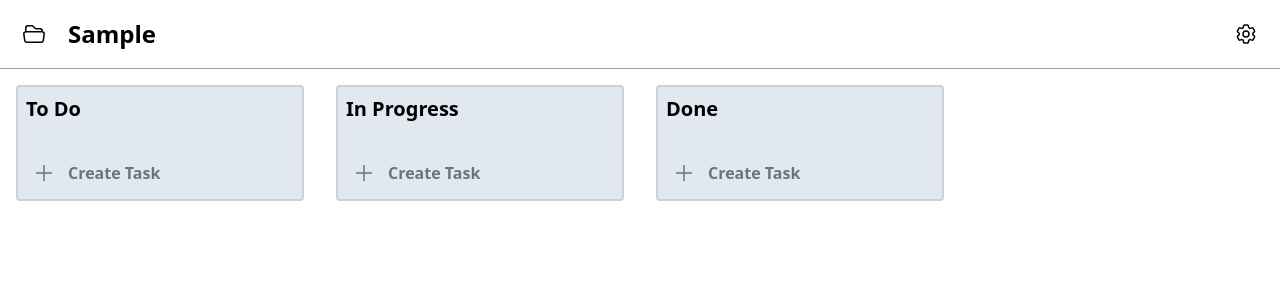
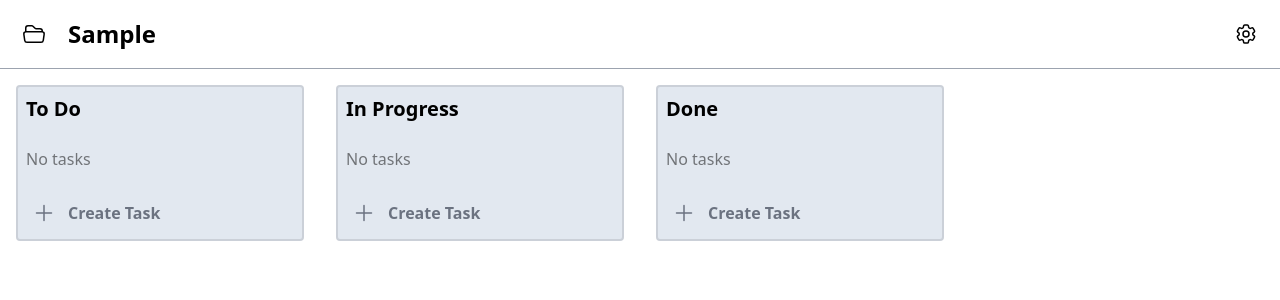
Before and after one commit to jmalinkiewicz/project-management-app, a React (Vite) app: page /new in a window 1280 px wide. Both pictures are taken after typing "Sample" into the empty fields and a click on the button "Create". Shown: the top 300 px of the page. Built offline with nearby package versions, Linux system fonts and the light colour scheme.

Commit message:
handle dragging tasks

```diff
--- a/package.json
+++ b/package.json
@@ -10,6 +10,7 @@
     "preview": "vite preview"
   },
   "dependencies": {
+    "@dnd-kit/core": "^6.1.0",
     "@paralleldrive/cuid2": "^2.2.2",
     "@types/react-router-dom": "^5.3.3",
     "framer-motion": "^11.2.11",
--- a/src/components/list/index.tsx
+++ b/src/components/list/index.tsx
@@ -3,6 +3,8 @@ import { Project, Task, useProjects } from "../../state/projects";
 import XMarkIcon from "../icons/xmark";
 import PlusIcon from "../icons/plus";
 import { createId } from "@paralleldrive/cuid2";
+import TaskCard from "../task";
+import { useDroppable } from "@dnd-kit/core";
 
 type Props = {
   id: string;
@@ -26,6 +28,11 @@ export default function List({ id, type }: Props) {
   const [name, setName] = useState("");
   const [isCreating, setIsCreating] = useState(false);
   const { updateProject } = useProjects();
+  const { isOver, setNodeRef } = useDroppable({
+    id: type,
+  });
+
+  const style = isOver ? "bg-slate-300 pb-8" : "";
 
   function handleCreateTask(e: React.MouseEvent<HTMLButtonElement>) {
     e.preventDefault();
@@ -88,23 +95,17 @@ export default function List({ id, type }: Props) {
   return (
     <div className="flex w-72 min-w-72 flex-col gap-4 rounded border-2 border-black/10 bg-slate-200 p-2">
       <h2 className="text-xl font-semibold">{label}</h2>
-      <div className="flex flex-col gap-2">
+      <div ref={setNodeRef} className={`flex flex-col gap-2 rounded ${style}`}>
         {tasks?.map((task) => (
-          <div
+          <TaskCard
             key={task?.id}
-            className="flex justify-between hyphens-auto rounded bg-gray-100 p-2 shadow"
-          >
-            <span>{task?.name}</span>
-            <button
-              onClick={() => {
-                handleDeleteTask(task?.id || "");
-              }}
-              className="rounded hover:bg-gray-200"
-            >
-              <XMarkIcon />
-            </button>
-          </div>
+            task={task}
+            handleDeleteTask={handleDeleteTask}
+          />
         ))}
+        {tasks?.length === 0 && (
+          <h3 className="py-2 text-black/50">No tasks</h3>
+        )}
       </div>
       <form className="flex flex-col gap-2">
         {isCreating && (
--- /dev/null
+++ b/src/components/task/index.tsx
@@ -0,0 +1,39 @@
+import { useDraggable } from "@dnd-kit/core";
+import XMarkIcon from "../icons/xmark";
+
+type Props = {
+  task: any;
+  handleDeleteTask: (id: string) => void;
+};
+
+export default function TaskCard({ task, handleDeleteTask }: Props) {
+  const { attributes, listeners, setNodeRef, transform } = useDraggable({
+    id: task?.id,
+  });
+
+  const style = transform
+    ? {
+        transform: `translate3d(${transform.x}px, ${transform.y}px, 0)`,
+      }
+    : undefined;
+
+  return (
+    <div
+      ref={setNodeRef}
+      style={style}
+      {...listeners}
+      {...attributes}
+      className="flex justify-between hyphens-auto rounded bg-gray-100 p-2 shadow"
+    >
+      <span>{task?.name}</span>
+      <button
+        onClick={() => {
+          handleDeleteTask(task?.id || "");
+        }}
+        className="rounded hover:bg-gray-200"
+      >
+        <XMarkIcon />
+      </button>
+    </div>
+  );
+}
--- a/src/routes/new.tsx
+++ b/src/routes/new.tsx
@@ -27,6 +27,7 @@ export default function New() {
         done: [],
       },
       slug,
+      tasks: [],
     });
 
     navigate("/projects/" + slug);
--- a/src/routes/projectPage.tsx
+++ b/src/routes/projectPage.tsx
@@ -1,15 +1,18 @@
 import { useNavigate, useParams } from "react-router-dom";
 import Nav from "../components/nav";
-import { useProjects } from "../state/projects";
+import { ListKey, Project, useProjects } from "../state/projects";
 import { useEffect } from "react";
 import List from "../components/list";
+import { DndContext } from "@dnd-kit/core";
 
 export default function ProjectPage() {
   const navigate = useNavigate();
   const params = useParams();
-  const project = useProjects((state) =>
+  const project: Project | undefined = useProjects((state) =>
     state.projects.find((p) => p.slug === params.slug),
-  );
+  ) as Project;
+
+  const { updateProject } = useProjects();
 
   useEffect(() => {
     if (!project) {
@@ -17,13 +20,58 @@ export default function ProjectPage() {
     }
   }, []);
 
+  function handleDragEnd(event: any) {
+    const taskID = event.active.id;
+    const source = findTaskSource(taskID);
+    const target: ListKey = event.over.id || "";
+
+    console.log(target);
+
+    if (!source || source === target) {
+      return;
+    }
+
+    if (
+      project === undefined ||
+      project.lists === undefined ||
+      project.lists[source] === undefined
+    ) {
+      return;
+    }
+
+    const updatedProject: Project = {
+      ...project,
+      lists: {
+        ...project?.lists,
+        [source]: project?.lists[source].filter((id) => id !== taskID),
+        [target]: [...(project?.lists[target] || []), taskID],
+      },
+    };
+
+    updateProject(project.id, updatedProject);
+  }
+
+  function findTaskSource(taskID: string) {
+    if (project?.lists.toDo.includes(taskID)) {
+      return "toDo";
+    }
+    if (project?.lists.inProgress.includes(taskID)) {
+      return "inProgress";
+    }
+    if (project?.lists.done.includes(taskID)) {
+      return "done";
+    }
+  }
+
   return (
     <div className="h-screen w-screen overflow-hidden">
       <Nav id={String(project?.id)} />
       <div className="flex h-full w-full flex-nowrap items-start gap-8 overflow-x-auto overflow-y-scroll p-4">
-        <List id={String(project?.id)} type="toDo" />
-        <List id={String(project?.id)} type="inProgress" />
-        <List id={String(project?.id)} type="done" />
+        <DndContext onDragEnd={handleDragEnd}>
+          <List id={String(project?.id)} type="toDo" />
+          <List id={String(project?.id)} type="inProgress" />
+          <List id={String(project?.id)} type="done" />
+        </DndContext>
       </div>
     </div>
   );
--- a/src/state/projects.ts
+++ b/src/state/projects.ts
@@ -1,5 +1,7 @@
 import { create } from "zustand";
 import { persist } from "zustand/middleware";
+
+export type ListKey = "toDo" | "inProgress" | "done";
 
 export interface Project {
   name: string;
```
Also changed, not shown: 1 other file (tests, documents, lock files or other folders).
